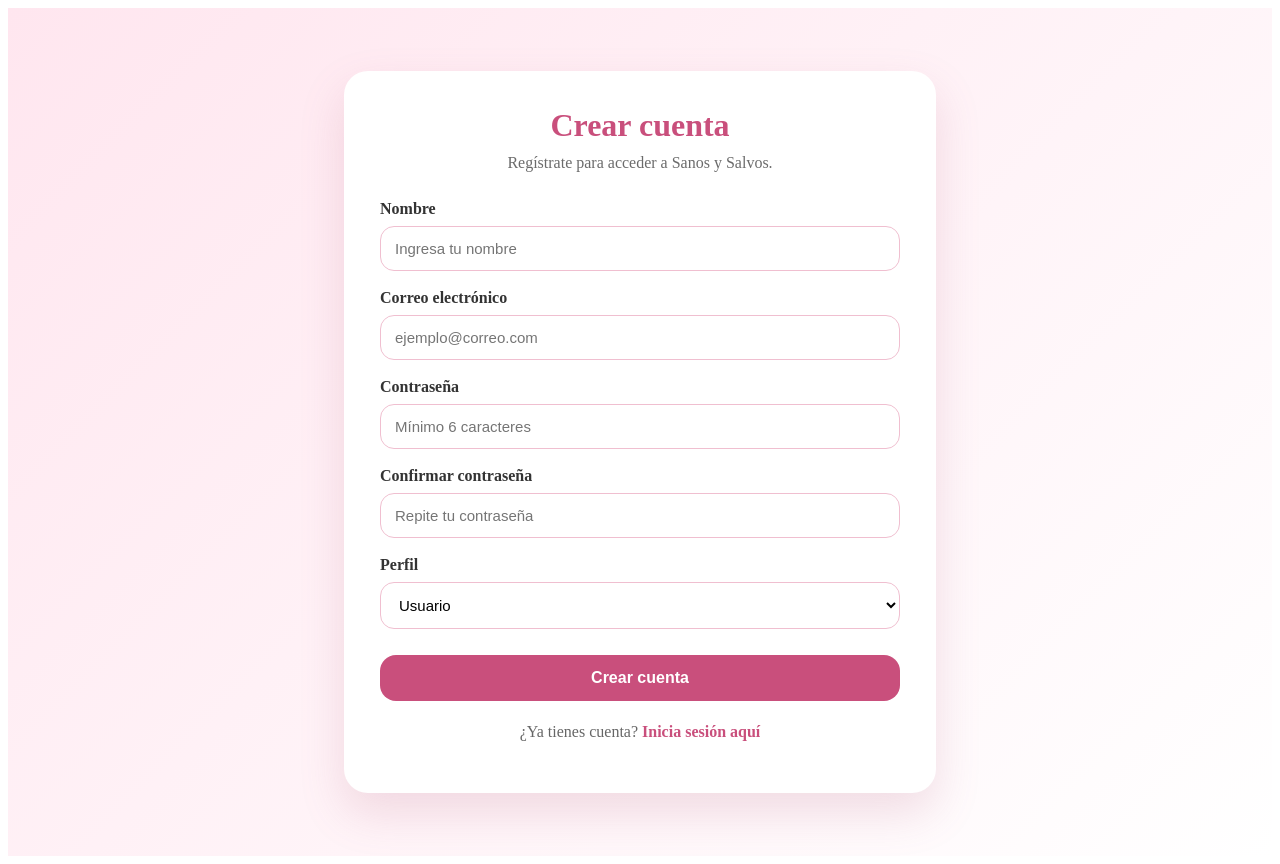
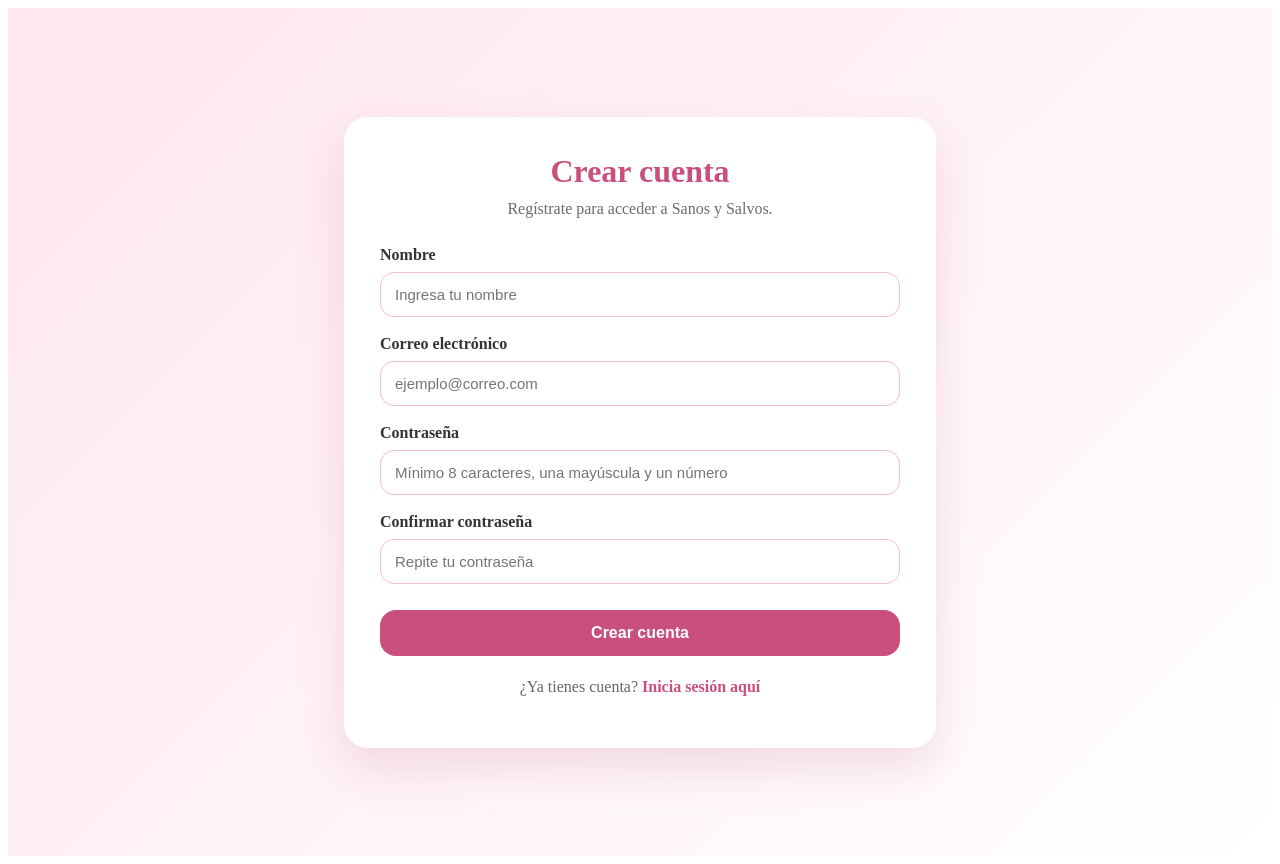
Before and after one commit to matyu111/sanos-y-salvos-frontend, a React (Vite) app: page /register in a window 1280 px wide. Built offline with nearby package versions, Linux system fonts and the light colour scheme.

Commit message:
feat: actualizar reglas de registro de usuarios

```diff
--- a/src/pages/Register.jsx
+++ b/src/pages/Register.jsx
@@ -13,7 +13,6 @@ function Register() {
     email: "",
     password: "",
     confirmarPassword: "",
-    rol: "USUARIO",
   });
 
   const [errores, setErrores] = useState({});
@@ -34,35 +33,31 @@ function Register() {
       case "email":
         if (!value.trim()) return "El correo es obligatorio.";
 
-        const dominiosPermitidos = [
-          "@duocuc.cl",
-          "@profesorduoc.cl",
-          "@gmail.com",
-          "@hotmail.com",
-        ];
+        const emailValido = /^[^\s@]+@[^\s@]+\.[^\s@]+$/;
 
-        const correoValido = dominiosPermitidos.some((dominio) =>
-          value.toLowerCase().endsWith(dominio)
-        );
-
-        if (!correoValido) {
-          return "Solo se permiten correos institucionales o autorizados.";
+        if (!emailValido.test(value)) {
+          return "Ingresa un correo válido.";
         }
 
         return "";
 
       case "password":
         if (!value) return "La contraseña es obligatoria.";
-        if (value.length < 6) return "La contraseña debe tener al menos 6 caracteres.";
+        if (value.length < 8) return "La contraseña debe tener al menos 8 caracteres.";
+
+        if (!/[A-Z]/.test(value)) {
+          return "La contraseña debe incluir al menos una letra mayúscula.";
+        }
+
+        if (!/\d/.test(value)) {
+          return "La contraseña debe incluir al menos un número.";
+        }
+
         return "";
 
       case "confirmarPassword":
         if (!value) return "Confirma tu contraseña.";
         if (value !== formularioActualizado.password) return "Las contraseñas no coinciden.";
-        return "";
-
-      case "rol":
-        if (!value) return "Selecciona un rol.";
         return "";
 
       default:
@@ -124,7 +119,6 @@ function Register() {
         nombre: formulario.nombre,
         email: formulario.email,
         password: formulario.password,
-        rol: formulario.rol,
       };
 
       await registrarUsuario(datosRegistro);
@@ -181,7 +175,7 @@ function Register() {
               id="password"
               name="password"
               type="password"
-              placeholder="Mínimo 6 caracteres"
+              placeholder="Mínimo 8 caracteres, una mayúscula y un número"
               value={formulario.password}
               onChange={handleChange}
             />
@@ -203,22 +197,6 @@ function Register() {
             )}
           </div>
 
-          <div className="form-group">
-            <label htmlFor="rol">Perfil</label>
-            <select
-              id="rol"
-              name="rol"
-              value={formulario.rol}
-              onChange={handleChange}
-            >
-              <option value="USUARIO">Usuario</option>
-              <option value="REFUGIO">Refugio</option>
-              <option value="CLINICA">Clínica veterinaria</option>
-              <option value="ADMIN">Administrador</option>
-            </select>
-            {errores.rol && <span className="input-error">{errores.rol}</span>}
-          </div>
-
           {mensaje && <p className="auth-message">{mensaje}</p>}
 
           <button className="auth-button" type="submit" disabled={cargando}>
```
